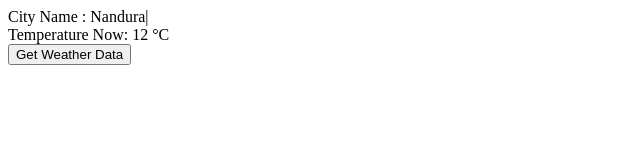
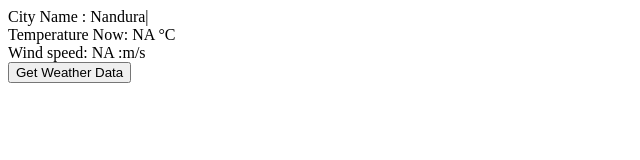
Before and after one commit to GauravSisodiya04/weather-app, a plain HTML site: page index.html in a window 1280 px wide. Both pictures are taken after a click on the button "Get Weather Data". Shown: the whole page, without its empty margins (0-640 px from the left). Drawn offline with Linux system fonts and the light colour scheme; no server answers.

Commit message:
feat: added wind speed feature

```diff
--- a/index.html
+++ b/index.html
@@ -23,7 +23,9 @@ Location of your current city o rname of your current city
     <div>
        <span>City Name</span> : <span id="current-city">Nandura</span>|
        <br>
-       <span>Temperature Now</span>: <span id="current-temperature">12</span> <span>&deg;C</span>
+       <span>Temperature Now</span>: <span id="current-temperature">NA</span> <span>&deg;C</span>
+       <br>
+       <span>Wind speed</span>: <span id="current-wind-speed">NA </span><span>:m/s</span>
        <br>
        <button id="get-weather-data-btn">Get Weather Data</button>
        <!-- <p>Max</p>: <p id="maximum-temperature"></p>
--- a/src/js/main.js
+++ b/src/js/main.js
@@ -1,9 +1,10 @@
 const getWeatherData = async function () {
-    const response = await fetch("https://api.open-meteo.com/v1/forecast?latitude=19.8088&longitude=77.0471&hourly=temperature_2m");
+    const response = await fetch("https://api.open-meteo.com/v1/forecast?latitude=19.8088&longitude=77.0471&hourly=temperature_2m&current=windspeed_10m&windspeed_unit=ms");
     const myJson = await response.json(); //extract JSON from the http response
    console.log(myJson);
    const myTodaysTemperaturesArray = myJson.hourly.temperature_2m;
    const myTodaysTimeslotArray = myJson.hourly.time;
+   const myCurrentWindspeed =myJson.current.windspeed_10m;
    const today = new Date() //Sun Oct 01 2023 11:00:25 GMT-0600 (Mountain Daylight Time)
    const timeInGMTFormat = today.toISOString(); // Here , we are converting time to GMT
    const timeAfterTrimmingLastAdditionalFields = timeInGMTFormat.substring(0,14)+"00"; //2023-10-01T17:05:00'
@@ -13,7 +14,7 @@ const getWeatherData = async function () {
    //Now I have the index of my current time, I can use this index to find the temperature
    const currentTemp = myTodaysTemperaturesArray[indexOfMyCurrentTimeInResponseArray];
    document.getElementById("current-temperature").innerHTML= currentTemp;
-
+   document.getElementById("current-wind-speed").innerHTML= myCurrentWindspeed;
 }
 
 const getWeatherDataButton = document.getElementById("get-weather-data-btn");
```
